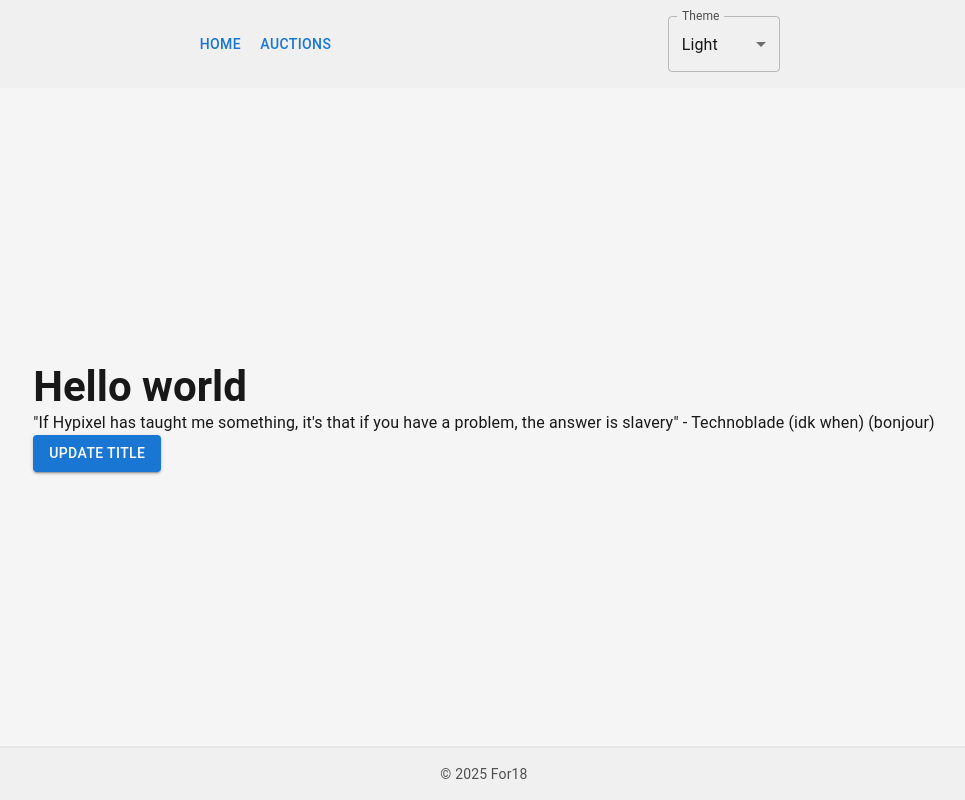
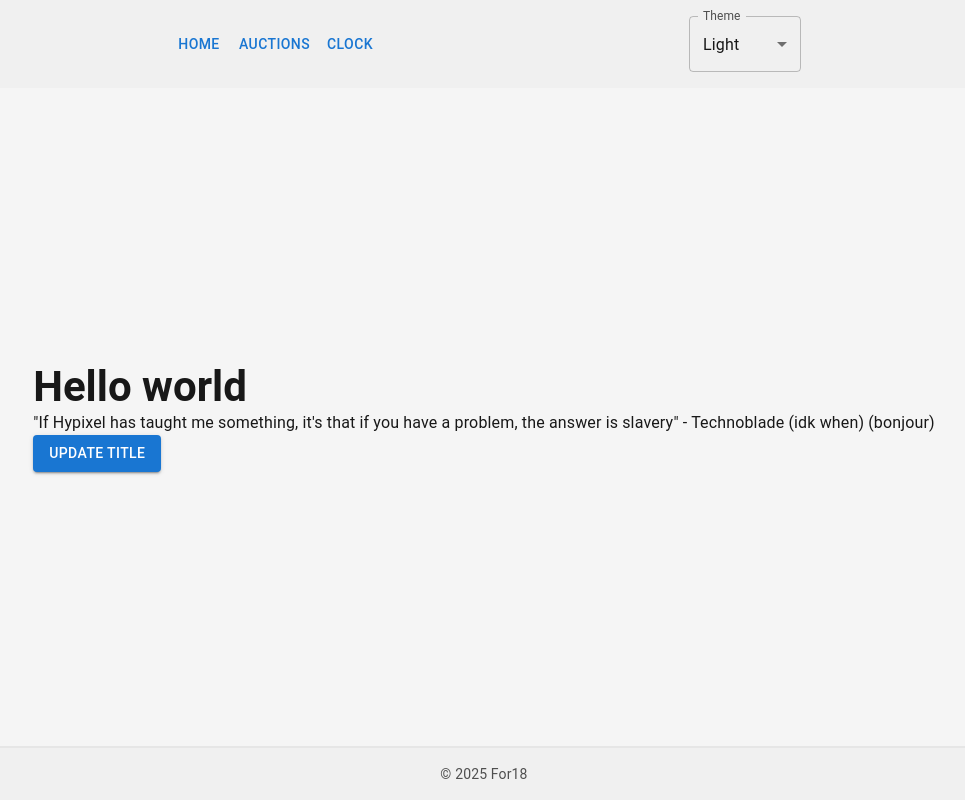
Before and after one commit to For18/DaSite, a React (Vite) app in the folder apps/frontend/: page / in a window 1280 px wide. Shown: the whole page, without its empty margins (156-1121 px from the left). Built offline with nearby package versions, Linux system fonts and the light colour scheme.

Commit message:
Add Clock route to layout

```diff
--- a/apps/frontend/src/components/Layout.tsx
+++ b/apps/frontend/src/components/Layout.tsx
@@ -19,7 +19,8 @@ export default function Layout({ children }: PropsWithChildren) {
 			<TopBar
 				links={{
 					Home: "/",
-					Auctions: "/auctions"
+					Auctions: "/auctions",
+          Clock: "/clock/"
 				}}
 			/>
 			<article
```
